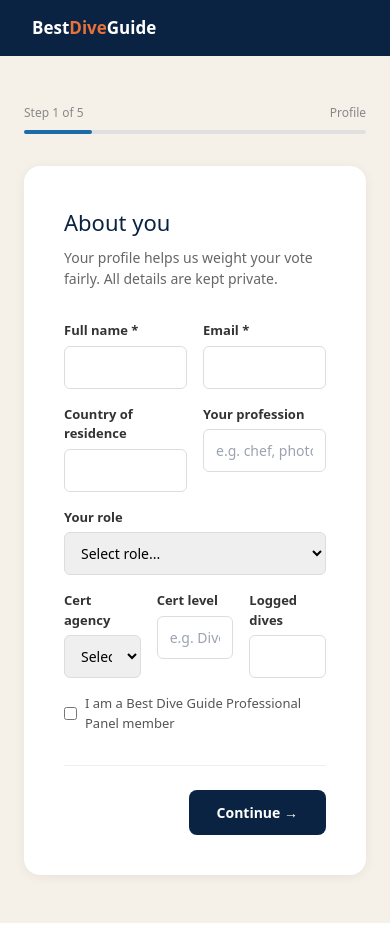
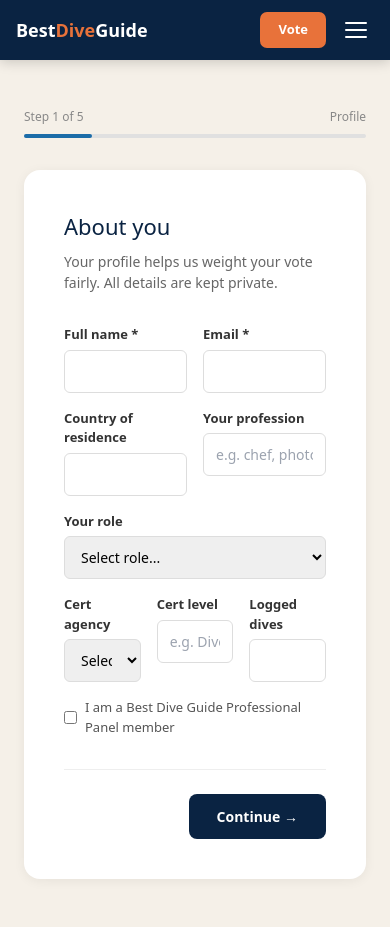
Before and after one commit to nicvdb80-cell/bestdiveguide, a Next.js app: page /vote in a window 390 px wide. Built offline with nearby package versions, Linux system fonts and the light colour scheme.

Commit message:
fix: vote page uses shared Nav/Footer, responsive form

```diff
--- a/src/app/vote/page.tsx
+++ b/src/app/vote/page.tsx
@@ -1,4 +1,7 @@
 'use client'
+
+import Nav from '@/components/Nav'
+import Footer from '@/components/Footer'
 
 import { useState } from 'react'
 import { useForm } from 'react-hook-form'
@@ -86,11 +89,7 @@ export default function VotePage() {
 
   return (
     <div style={{ minHeight: '100vh', background: '#F5F0E8' }}>
-      <nav style={{ background: '#0A2342', height: '56px', display: 'flex', alignItems: 'center', padding: '0 2rem' }}>
-        <a href="/" style={{ color: 'white', fontWeight: '700', textDecoration: 'none', fontSize: '17px' }}>
-          Best<span style={{ color: '#E8723A' }}>Dive</span>Guide
-        </a>
-      </nav>
+      <Nav />
 
       <div style={{ maxWidth: '680px', margin: '0 auto', padding: '3rem 1.5rem' }}>
         {/* Progress */}
```
